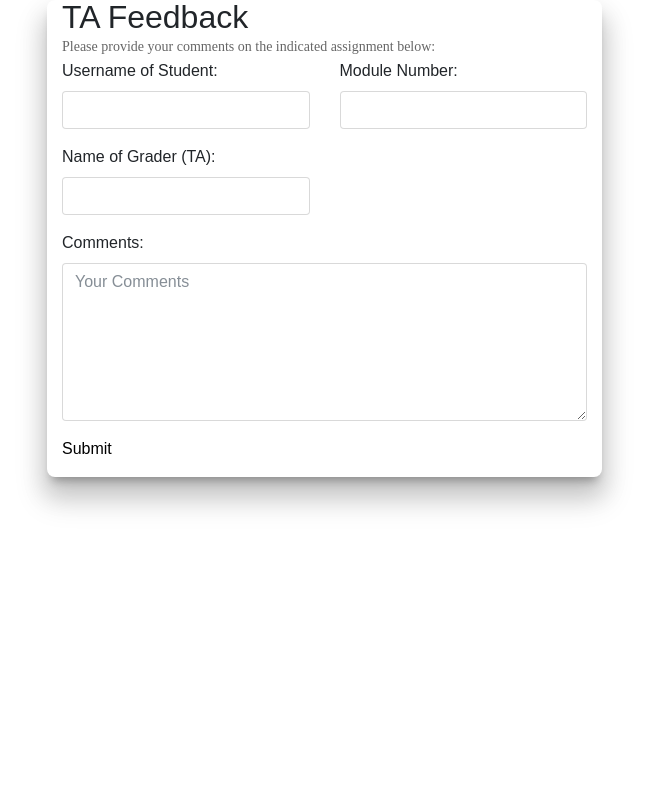
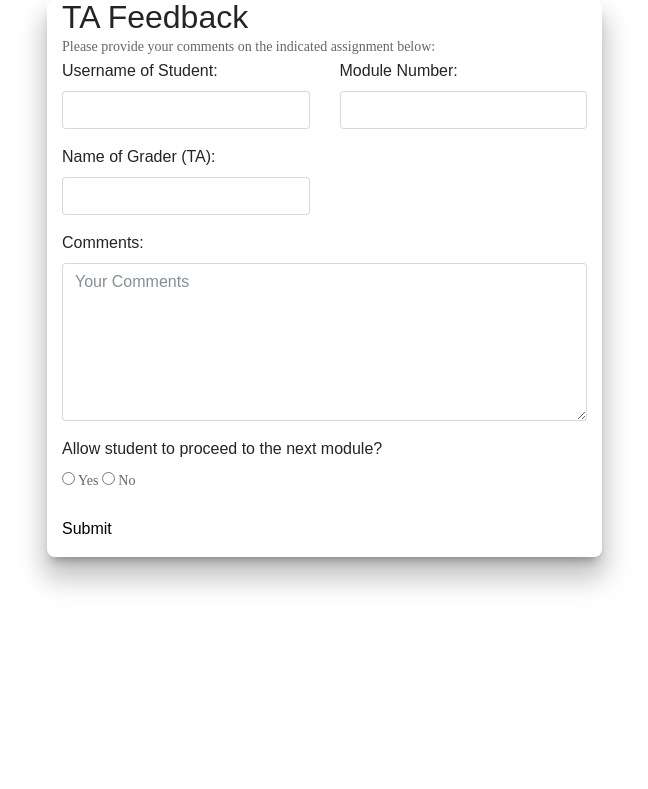
Before and after one commit to kkalucha/LionBase-Online-Portal, a Flask app: template templates/commentme.jinja2 in a window 1280 px wide. Shown: the part 106-895 px from the top of the page, without its empty margins (38-686 px from the left). Run offline with Flask 2, Linux system fonts and the light colour scheme; the template is opened without the code that fills it, so the values that code supplies are empty; some libraries are stand-ins or nearby versions; some web fonts are replaced.

Commit message:
added verdict functionality to TA grading form

```diff
--- a/templates/commentme.jinja2
+++ b/templates/commentme.jinja2
@@ -47,7 +47,21 @@
                                     <textarea class="form-control" type="textarea" name="comments" id="comments" placeholder="Your Comments" maxlength="6000" rows="7"></textarea>
                                 </div>
                             </div>
-
+                            <div class="row">
+                                <div class="col-sm-12 form-group">
+                                    <label>Allow student to proceed to the next module? </label>
+                                    <p>
+                                        <label class="radio-inline">
+                                            <input type="radio" name="verdict" value="yes" required>
+                                            Yes
+                                        </label>
+                                        <label class="radio-inline">
+                                            <input type="radio" name="verdict" value="no" >
+                                            No
+                                        </label>
+                                    </p>
+                                </div>
+                            </div>
                             <div class="row">
                                 <div class="col-sm-12 form-group">
                                     <button type="submit" value="submit" id="submit">Submit </button>
```
